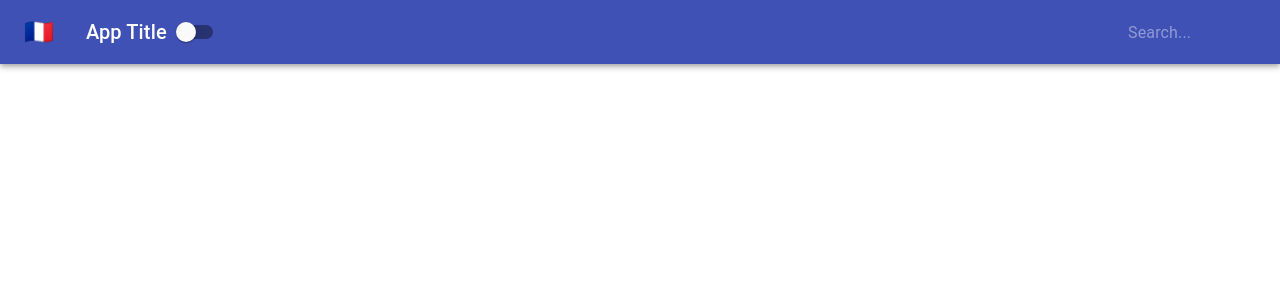
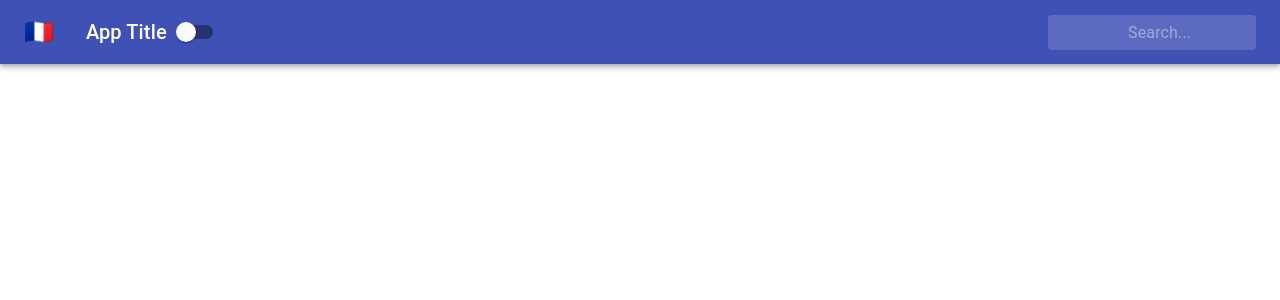
Before and after one commit to tjebbemarchand/login-with-context, a React (Create React App) app: page / in a window 1280 px wide. Shown: the top 300 px of the page. Built offline with nearby package versions, Linux system fonts and the light colour scheme.

Commit message:
Some edits

```diff
--- a/src/Navbar.js
+++ b/src/Navbar.js
@@ -25,12 +25,15 @@ class Navbar extends Component {
                         <Switch />
                         <div className={classes.grow} />
                         <div className={classes.search}>
-                            <div className={classes.SearchIcon}>
+                            <div className={classes.searchIcon}>
                                 <SearchIcon />
                             </div>
                             <InputBase
                                 placeholder="Search..."
-                                classes={{ root: classes.inputRoot, input: classes.inputInput }}
+                                classes={{
+                                    root: classes.inputRoot,
+                                    input: classes.inputInput
+                                }}
                             />
                         </div>
                     </Toolbar>
--- a/src/styles/NavBarStyles.js
+++ b/src/styles/NavBarStyles.js
@@ -1,5 +1,4 @@
 import { fade } from "@material-ui/core/styles/colorManipulator";
-
 const styles = theme => ({
     root: {
         width: "100%",
@@ -21,9 +20,9 @@ const styles = theme => ({
     search: {
         position: "relative",
         borderRadius: theme.shape.borderRadius,
-        backgroundColor: (theme.palette.common.white, 0.15),
+        backgroundColor: fade(theme.palette.common.white, 0.15),
         "&:hover": {
-            backgroundColor: (theme.palette.common.white, 0.25)
+            backgroundColor: fade(theme.palette.common.white, 0.25)
         },
         marginLeft: 0,
         width: "100%",
@@ -52,9 +51,9 @@ const styles = theme => ({
         transition: theme.transitions.create("width"),
         width: "100%",
         [theme.breakpoints.up("sm")]: {
-            width: "120px",
+            width: 120,
             "&:focus": {
-                width: "200px"
+                width: 200
             }
         }
     }
```
